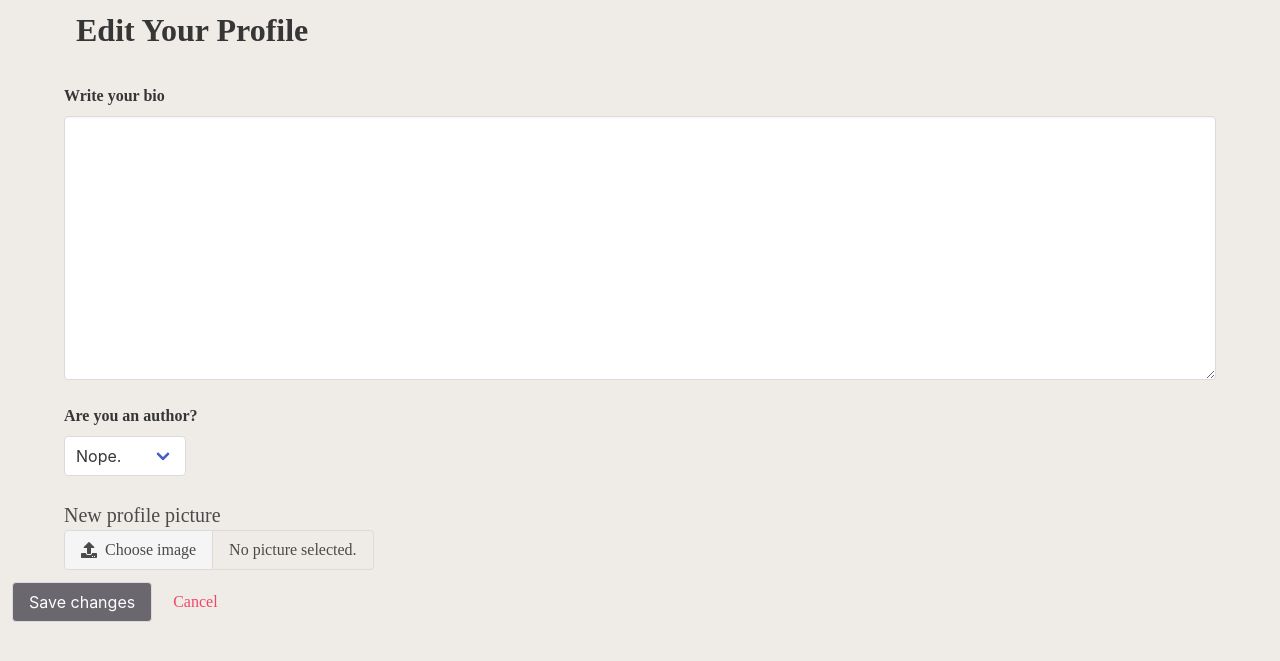
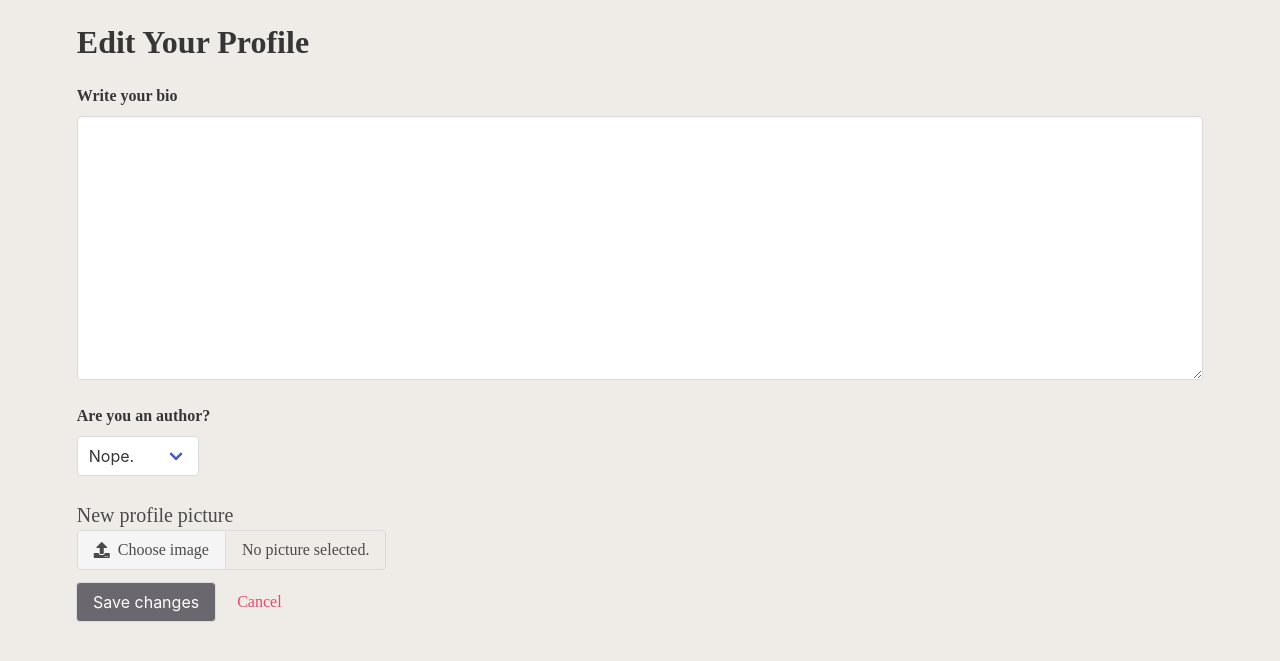
Before and after one commit to yashprakash13/honeysuckle-web, a Django app: page /profiles/me/settings/ in a window 1280 px wide. Shown: the part 60-721 px from the top of the page. Run offline with Django 3.2, Linux system fonts and the light colour scheme; the visitor is signed in with stand-in values (Sample User, id 1); parts of the project's set-up code (start-up, migrations or seed data) failed here and were passed over; some libraries are stand-ins or nearby versions; some web fonts are replaced.

Commit message:
all forms+detail pages look amazing now.

```diff
--- a/hbeg/profiles/templates/profiles/folder_detail.html
+++ b/hbeg/profiles/templates/profiles/folder_detail.html
@@ -5,7 +5,7 @@
 {% include 'profiles/styles.html' %}
 
 
-<div class="container">
+<div class="container mt-6" id="form-container">
     <div class="columns is-multiline">
         <div class="column is-12">
             <div class="title">{{folder.folder_name}}</div>
--- a/hbeg/profiles/templates/profiles/profile_settings.html
+++ b/hbeg/profiles/templates/profiles/profile_settings.html
@@ -4,20 +4,19 @@
 {% load widget_tweaks %}
 {% include 'profiles/styles.html' %}
 
-<div class="container">
-    <div class="column is-12">
-        <div class="title">Edit Your Profile</div>
-    </div>
-    {% comment %} display form error messages {% endcomment %}
-    <div class="column is-12">
-        {% for message in messages %}
-            <p class="help is-danger m-1 is-size-6">{{message}}</p>
-        {% endfor %}
-    </div>
+
+{% comment %} display form error messages {% endcomment %}
+<div class="column is-12">
+    {% for message in messages %}
+        <p class="help is-danger m-1 is-size-6">{{message}}</p>
+    {% endfor %}
 </div>
-<div class="container">
+<div class="container" id="form-container">
     <form action="." method="POST" enctype="multipart/form-data" autocomplete="off" class="columns is-multiline" novalidate>
         {% csrf_token %}
+        <div class="column is-12">
+            <div class="title">Edit Your Profile</div>
+        </div>
         {% comment %} Profile edit form {% endcomment %}
         <div class="column is-12">
             <div class="field">
@@ -69,11 +68,12 @@
         <div class="column is-12">
             <div class="field is-grouped">
                 <div class="control">
-                    <button type="submit" class="button" id="folder-edit-save-btn">Save changes</button>
+                    <button type="submit" class="button" id="profile-save-settings-btn">Save changes</button>
                     <a href="{% url 'profile' %}" class="button is-danger is-inverted">Cancel</a>
                 </div>
             </div>
         </div>
+    </form>
 </div>
 
 
--- a/hbeg/profiles/templates/profiles/styles.html
+++ b/hbeg/profiles/templates/profiles/styles.html
@@ -72,7 +72,7 @@ html{
 
 {% comment %} The two buttons at the top and settings button{% endcomment %}
 #search-btn, #contribute-story-btn, #profile-settings-btn,
-#folder-edit-save-btn, #folder-create-btn, #story-add-to-folder-btn,
+#folder-edit-save-btn, #folder-create-btn, #story-add-to-folder-btn, #profile-save-settings-btn,
 #rate-story-btn, #save-rating-story-btn, #add-story-to-folder-btn, #go-to-edit-folder-btn{
     background-color:#6a676f;
     color:white;
@@ -81,6 +81,13 @@ html{
 .button.is-danger.is-inverted, #go-to-story-btn{
     background-color:#efece8;
 }
-
+#form-container{
+    margin-left:6vw;
+    margin-right:6vw;
+}
+{% comment %} need to include this because of some reason that save btn isn't working with margin in above property {% endcomment %}
+#profile-save-settings-btn{
+    margin-left: 5vw;
+}
 
 </style>
```
Also changed, not shown: hbeg/profiles/templates/profiles/add_story_to_folder.html (+6 -4 lines), hbeg/profiles/templates/profiles/folder_add.html (+6 -10 lines), hbeg/profiles/templates/profiles/folder_edit.html (+6 -7 lines), hbeg/profiles/templates/profiles/story_detail.html (+4 -4 lines), hbeg/profiles/templates/profiles/story_rating.html (+7 -5 lines).
